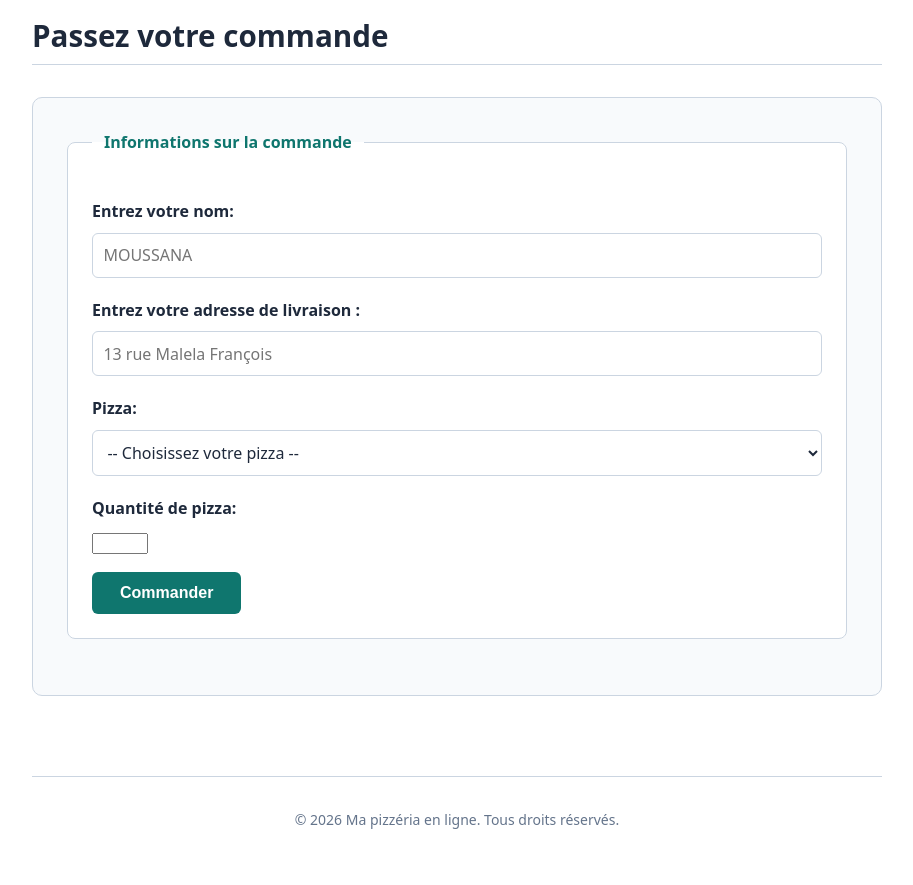
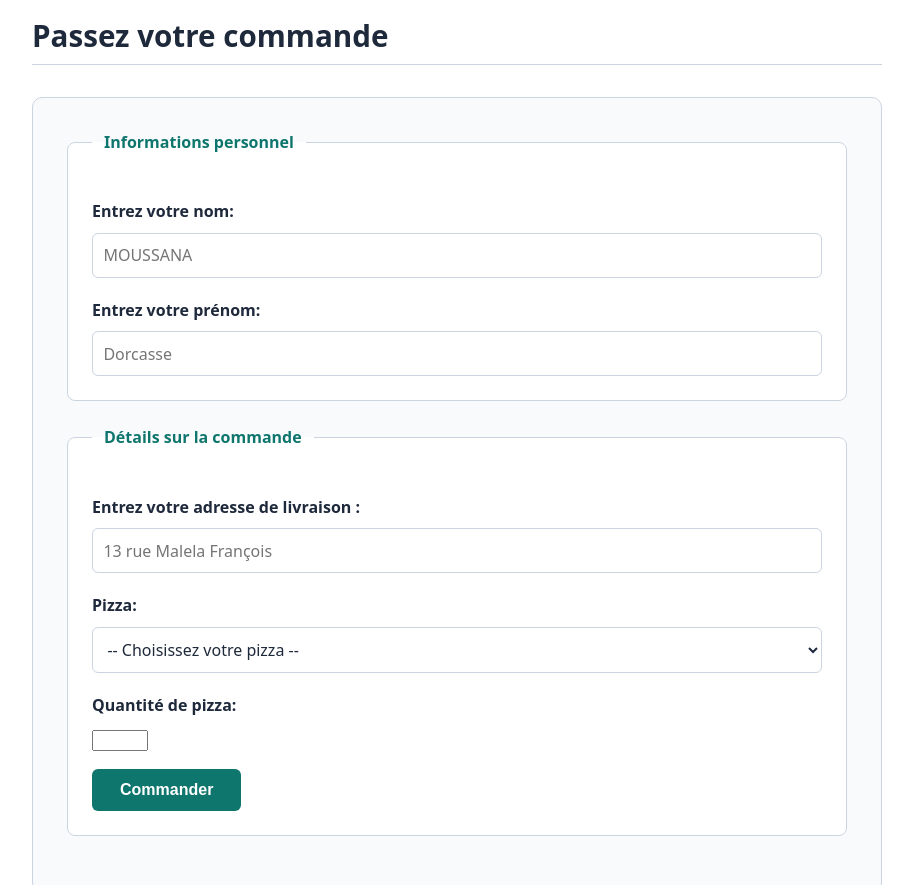
Before and after one commit to Benicia264/Semaine-2-projet, a plain HTML site: page index.html in a window 1280 px wide. Shown: the part 1620-2505 px from the top of the page, without its empty margins (183-1096 px from the left). Drawn offline with Linux system fonts and the light colour scheme.

Commit message:
Update index.html

```diff
--- a/index.html
+++ b/index.html
@@ -99,11 +99,18 @@
                 <!-- Balise <fieldset>: Regroupe les éléments de formulaire liés pour une meilleure organisation et accessibilité -->
                 <fieldset>
                     <!-- Balise <legend>: Fournit une légende descriptive pour le groupe de champs du formulaire -->
-                    <legend>Informations sur la commande</legend>
+                    <legend>Informations personnel</legend>
                     <div>
                         <label for="name">Entrez votre nom:</label>
                         <input type="text" name="name" id="name" placeholder="MOUSSANA" required>
                     </div>
+                    <div>
+                        <label for="name">Entrez votre prénom:</label>
+                        <input type="text" name="first_name" id="name" placeholder="Dorcasse" required>
+                    </div>
+                    </fieldset>
+                     <fieldset>
+                        <legend>Détails sur la commande</legend>
                     <div>
                        <label for="address">Entrez votre adresse de livraison :</label>
                        <input type="text" name="address" id="address" placeholder="13 rue Malela François" required>
```
